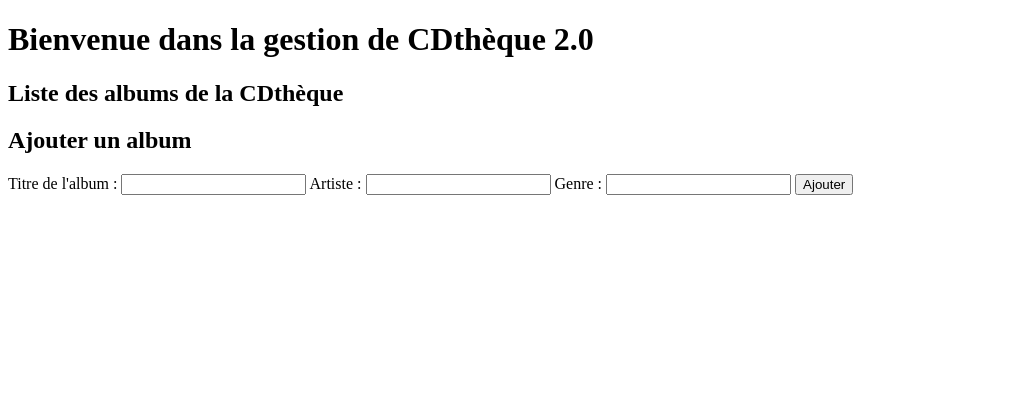
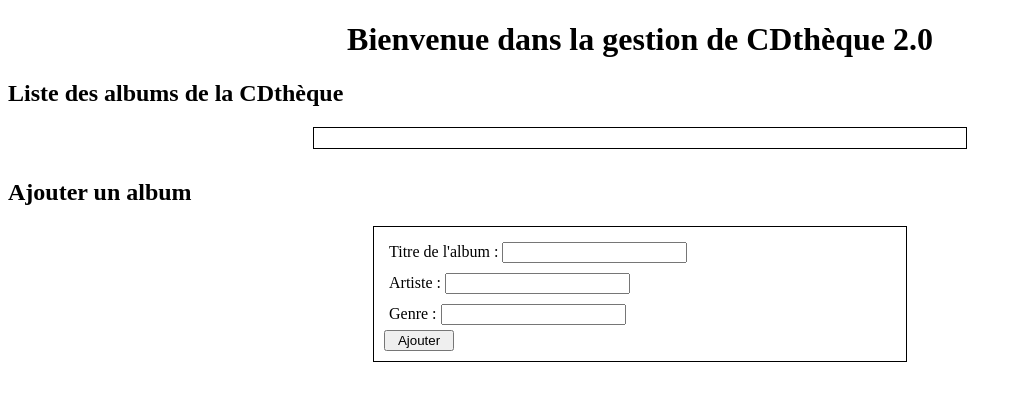
Before and after one commit to GuillaumeCregut/demoPhp, a PHP site: page / in a window 1280 px wide. Shown: the top 401 px of the page, without its empty margins (0-1022 px from the left). Run offline with PHP 8.4, Linux system fonts and the light colour scheme; data that the repository does not hold is empty; a stand-in replaces the project's code that opens the database connection.

Commit message:
adding style to index

```diff
--- /dev/null
+++ b/styles/index.css
@@ -0,0 +1,31 @@
+h1{
+    text-align: center;
+}
+.ListAlbum{
+    margin: 10px auto;
+    border : solid 1px black;
+    padding: 10px;
+    width: 50%;
+
+}
+
+.FormAddAlbum{
+    display: flex;
+    flex-direction: column;
+}
+
+.FormInputs{
+    display: flex;
+    flex-direction: column;
+    width: 40vw;
+    border: 1px solid black;
+    margin : 0 auto;
+    padding :10px;
+}
+label{
+    margin: 5px;
+}
+
+.Btn{
+    width: 70px;
+}
--- a/templates/index.tpl
+++ b/templates/index.tpl
@@ -4,6 +4,7 @@
     <meta charset="UTF-8">
     <meta http-equiv="X-UA-Compatible" content="IE=edge">
     <meta name="viewport" content="width=device-width, initial-scale=1.0">
+    <link rel="stylesheet" href="styles/index.css">
     <title>Index</title>
 </head>
 <body>
@@ -21,10 +22,12 @@
     <div class="FormAddAlbum">
         <h2>Ajouter un album</h2>
         <form action="index.php" method="post">
+        <div class="FormInputs">
             <label for="title">Titre de l'album : <input type="text" name="title" id="title"></label>
             <label for="artist">Artiste : <input type="text" name="artist" id="artist"></label>
             <label for="genre">Genre : <input type="text" name="genre" id="genre"></label>
-            <button type="submit">Ajouter</button>
+            <button type="submit" class="Btn">Ajouter</button>
+        </div>
         </form>
     </div>
 </body>
```
